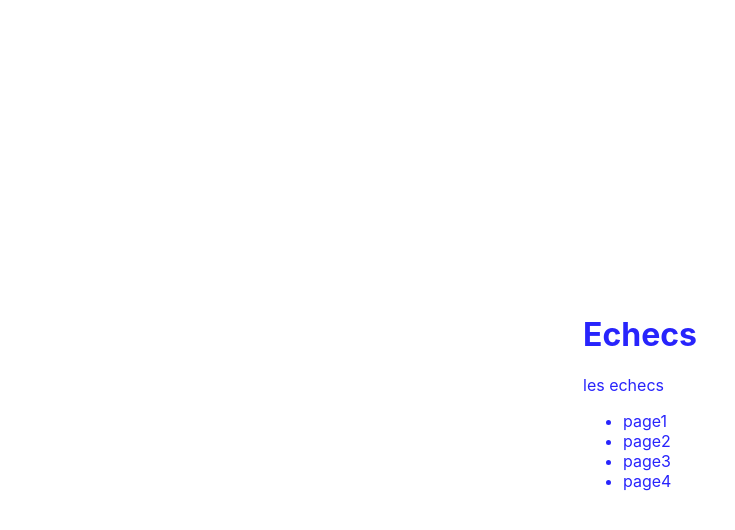
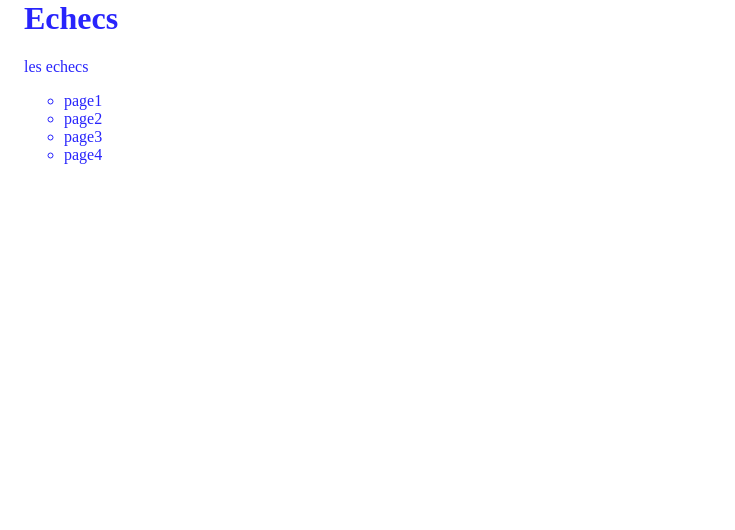
Before and after one commit to Eythan0/Eythan0.github.io, a plain HTML site: page index.html in a window 1280 px wide. Shown: the whole page, without its empty margins (0-735 px from the left). Drawn offline with Linux system fonts and the light colour scheme.

Commit message:
Update style.css

```diff
--- a/style.css
+++ b/style.css
@@ -9,7 +9,7 @@ body {
   background: white; /* Make it white if you need */
   color: #2824fc;
   padding: 0 24px;
-  margin: 0;
+  margin: 0;}
   height: 100vh;
   display: flex;
   justify-content: center;
@@ -19,3 +19,6 @@ body {
 #texte {
   color: red;
 }
+ul {
+  list-style-type: circle
+}
```
